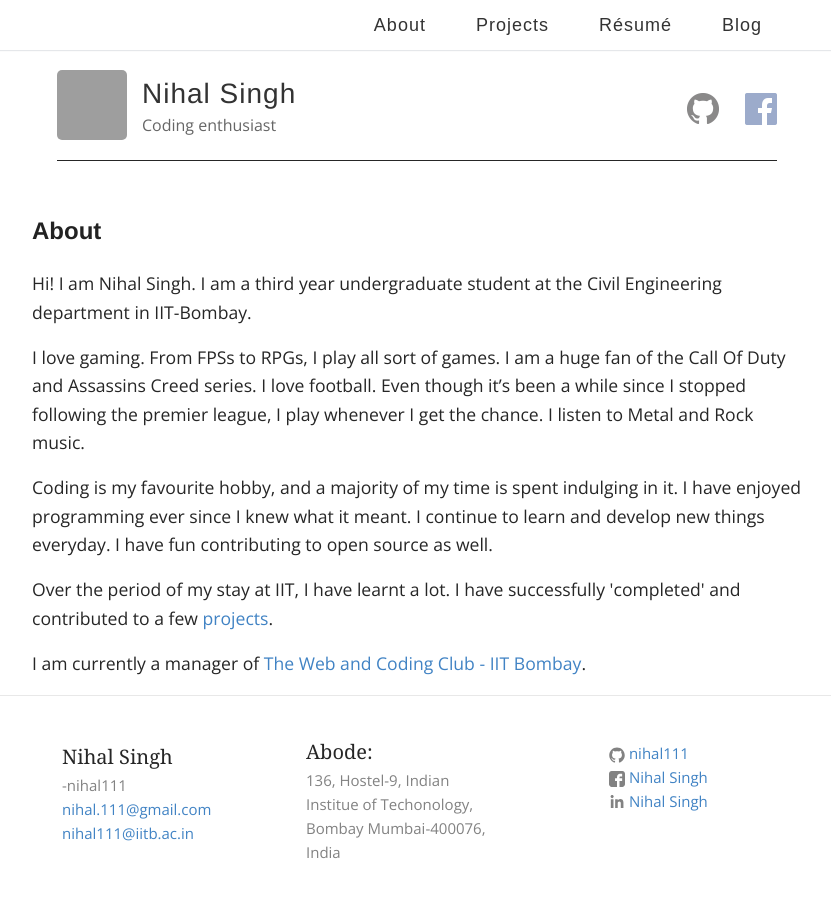
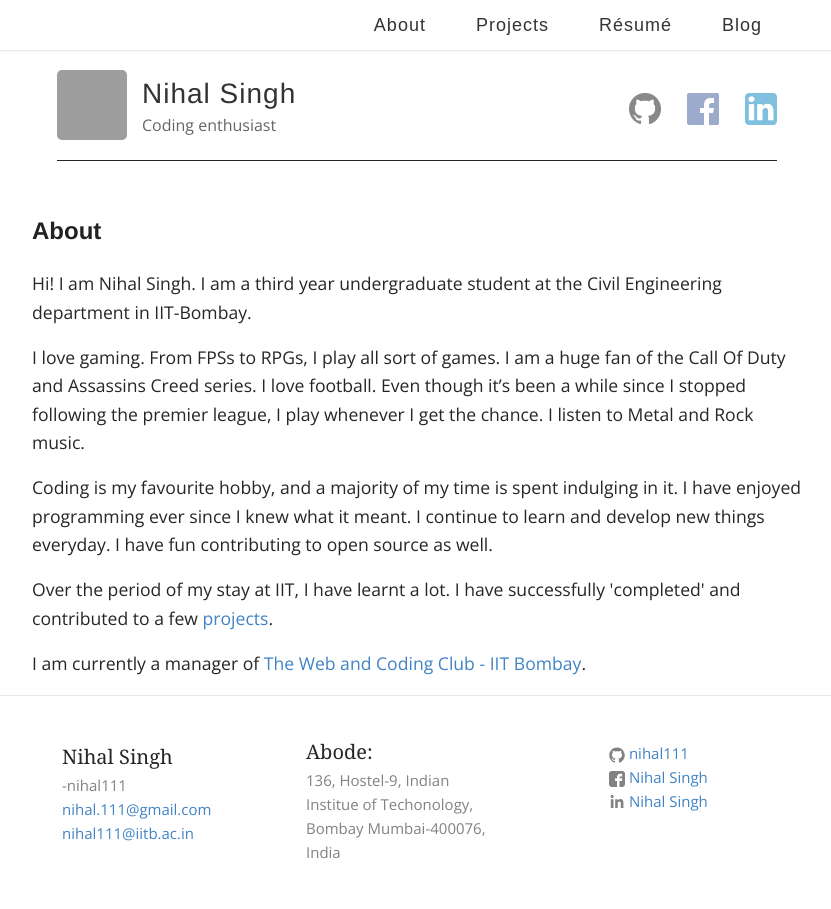
Before and after one commit to nihal111/nihal111.github.io, a Jekyll site: the page built from index.html, in a window 1280 px wide. Shown: the whole page, without its empty margins (223-1054 px from the left). Built offline with Jekyll 4.4.1, drawn with Linux system fonts in a browser that asks for light colours; some web fonts are replaced; grey boxes are pictures that could not be loaded.

Commit message:
Added LinkedIn to header

```diff
--- a/_includes/icon-linkedin.html
+++ b/_includes/icon-linkedin.html
@@ -1 +1 @@
-<a href="https://linkedin.com/in/{{ include.id }}"><span class="icon icon--facebook">{% include icon-linkedin.svg %}</span><span class="username">{{  include.username }}</span></a>
+<a href="https://linkedin.com/in/{{ include.id }}"><span class="icon icon--linkedin">{% include icon-linkedin.svg %}</span><span class="username">{{  include.username }}</span></a>
--- a/_includes/social.html
+++ b/_includes/social.html
@@ -8,3 +8,9 @@
 <img src="/img/facebook.png" class="darken" alt="Facebook">
 </span>
 </a>
+
+<a href="https://linkedin.com/in/{{ site.linkedin_id}}">
+<span class="icon icon--linkedin">
+<img src="/img/linkedin.png" class="darken" alt="LinkedIn">
+</span>
+</a>
```
Also changed, not shown: img/linkedin.png (added), 4 other files.
